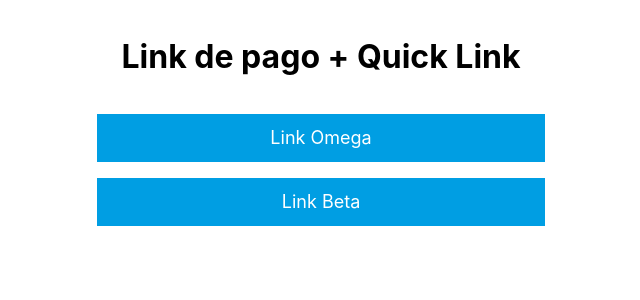
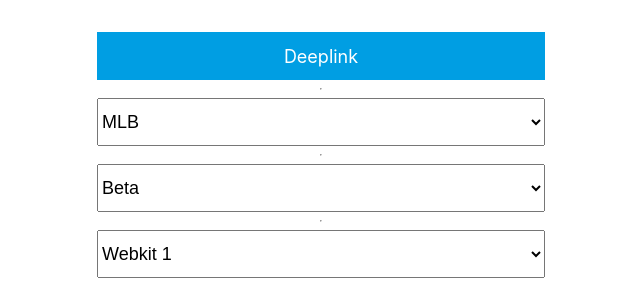
Before and after one commit to anniel-meli/deeplink, a Next.js app: page / in a window 1280 px wide. Shown: the top 300 px of the page, without its empty margins (319-959 px from the left). Built offline with nearby package versions, Linux system fonts and the light colour scheme.

Commit message:
changes 5

```diff
--- a/pages/index.js
+++ b/pages/index.js
@@ -2,21 +2,41 @@
 import styles from "../styles/Home.module.css";
 
 export default function Home() {
-  const deeplinkBeta = `mercadopago://webview/?url=${encodeURIComponent(
-    "https://beta.mercadopago.com.br/tools/list"
-  )}&hides_bottom_bar=true&navigation_icon=boton-tulink&use_web_title=false`;
-  const deeplinkOmega = `mercadopago://webview/?url=${encodeURIComponent(
-    "https://omega.mercadopago.com.br/tools/list"
-  )}&hides_bottom_bar=true&navigation_icon=boton-tulink&use_web_title=false`;
+  const [site, setSite] = React.useState("com.br");
+  const [scope, setScope] = React.useState("beta");
+  const [engine, setEngine] = React.useState("1");
+  const deeplink = `mercadopago://webview/?webkit-engine=${engine}&url=${encodeURIComponent(
+    `https://${scope}.mercadopago.${site}/tools/${ ['com.mx','com.ar'].includes(site) ? 'create' : 'list'}`
+  )}&hides_bottom_bar=true&${engine === '1' ? 'navigation_icon' :'bar_right_button_icon'}=boton-tulink&use_web_title=false`;
+
+  console.log(deeplink);
+
   return (
     <div className={styles.container}>
-      <h1>Link de pago + Quick Link</h1>
-      <a className="link" href={deeplinkOmega}>
-        Link Omega
+      <a className="link" href={deeplink}>
+        Deeplink
       </a>
-      <a className="link" href={deeplinkBeta}>
-        Link Beta
-      </a>
+      <hr />
+      <select onChange={(e) => setSite(e.target.value)}>
+        <option value="com.br">MLB</option>
+        <option value="com.ar">MLA</option>
+        <option value="com.mx">MLM</option>
+        <option value="com.co">MCO</option>
+        <option value="cl">MLC</option>
+        <option value="com.uy">MLU</option>
+        <option value="com.pe">MPE</option>
+      </select>
+      <hr />
+      <select onChange={(e) => setScope(e.target.value)}>
+        <option value="beta">Beta</option>
+        <option value="omega">Omega</option>
+        <option value="alpha">Alpha</option>
+      </select>
+      <hr />
+      <select onChange={(e) => setEngine(e.target.value)}>
+        <option value="1">Webkit 1</option>
+        <option value="2">Webkit 2</option>
+      </select>
     </div>
   );
 }
--- a/styles/Home.module.css
+++ b/styles/Home.module.css
@@ -27,3 +27,9 @@
   justify-content: center;
   align-items: center;
 }
+
+.container > select {
+  width: 100%;
+  height: 48px;
+  font-size: 18px;
+}
```
